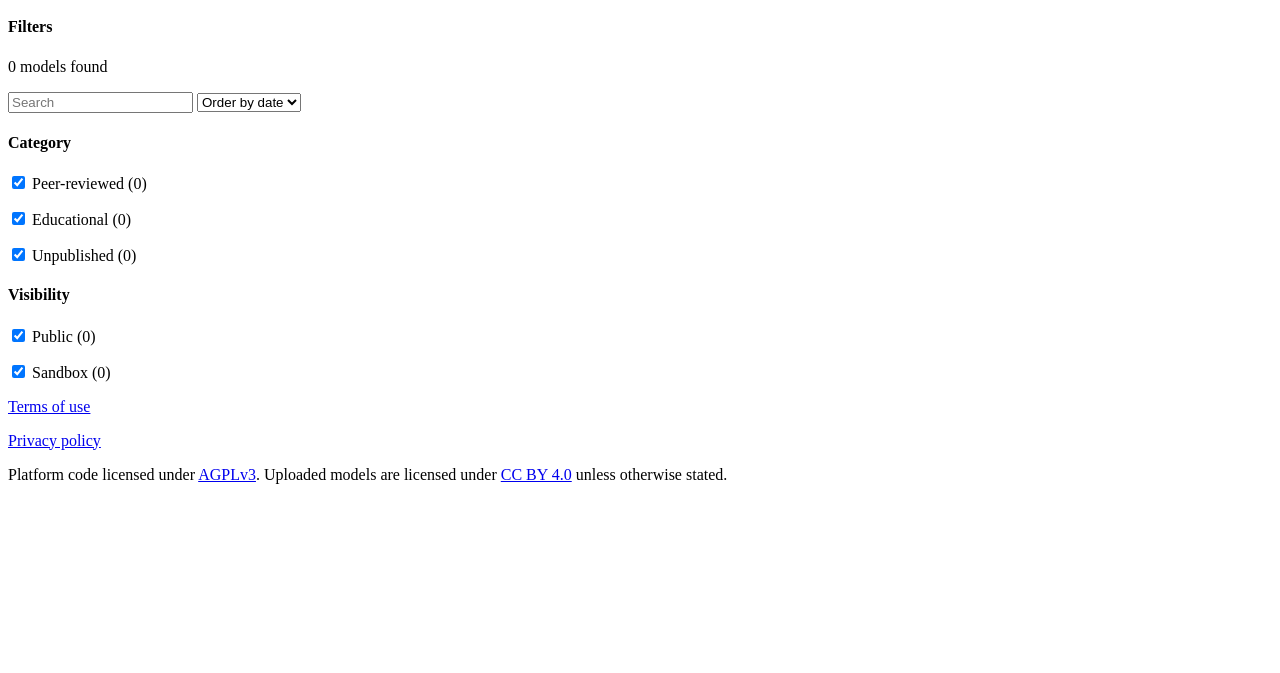
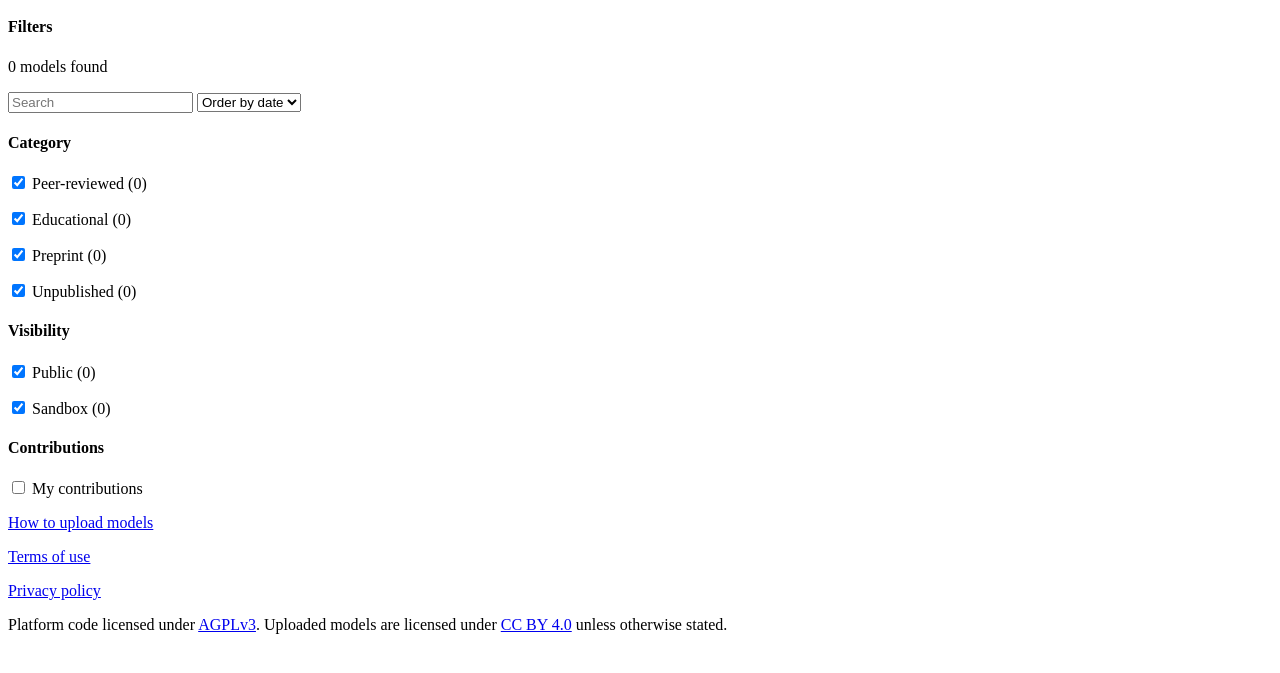
Before and after one commit to carrowkeel/modelrxiv, a plain HTML site: page index.html in a window 1280 px wide. Shown: the part 117-790 px from the top of the page. Drawn offline with Linux system fonts and the light colour scheme; a script that the page names is missing.

Commit message:
split filters for preprint vs. unpublished, add 'my contributions', link to help

```diff
--- a/index.html
+++ b/index.html
@@ -28,10 +28,13 @@
 				<h4>Category</h4>
 				<p><input type="checkbox" name="type" value="published" checked="checked"> Peer-reviewed (<span data-count="type:published">0</span>)</p>
 				<p><input type="checkbox" name="type" value="education" checked="checked"> Educational (<span data-count="type:education">0</span>)</p>
-				<p><input type="checkbox" name="type" value="unpublished,preprint" checked="checked"> Unpublished (<span data-count="type:unpublished">0</span>)</p>
+				<p><input type="checkbox" name="type" value="preprint" checked="checked"> Preprint (<span data-count="type:preprint">0</span>)</p>
+				<p><input type="checkbox" name="type" value="unpublished" checked="checked"> Unpublished (<span data-count="type:unpublished">0</span>)</p>
 				<h4>Visibility</h4>
 				<p><input type="checkbox" name="visibility" value="public" checked="checked"> Public (<span data-count="visibility:public">0</span>)</p>
 				<p><input type="checkbox" name="visibility" value="sandbox" checked="checked"> Sandbox (<span data-count="visibility:sandbox">0</span>)</p>
+				<h4>Contributions</h4>
+				<p><input type="checkbox" name="uploader" value="me"> My contributions</p>
 			</div>
 			<div class="model-list" data-empty="No models found"></div>
 		</div>
@@ -40,6 +43,7 @@
 <footer>
 	<div class="wrap">
 		<div class="col">
+			<p><a href="/help.html">How to upload models</a></p>
 			<p><a href="/terms.html">Terms of use</a></p>
 			<p><a href="/privacy.html">Privacy policy</a></p>
 		</div>
@@ -50,6 +54,7 @@
 		<div class="clear"></div>
 	</div>
 </footer>
+<div class="api-loading-overlay"></div>
 <script src="/apc/init.js"></script>
 </body>
 </html>
```
